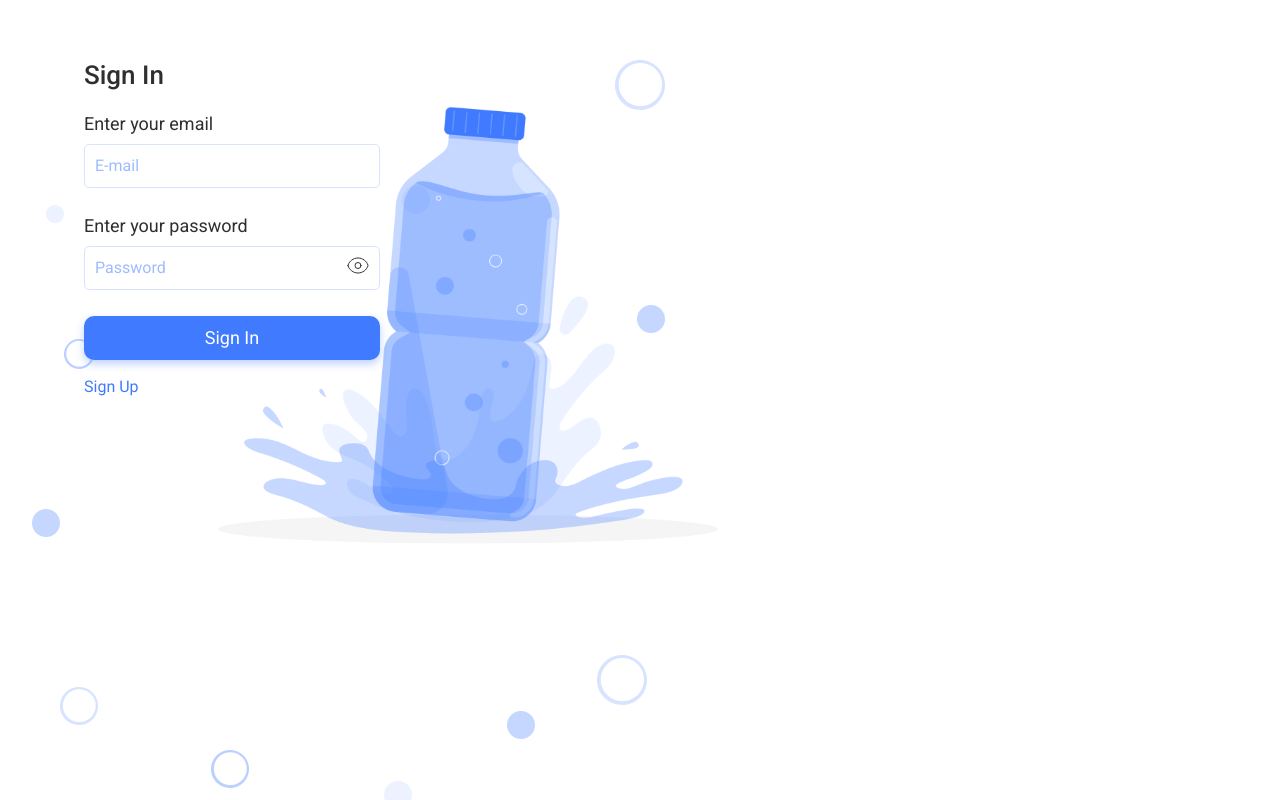
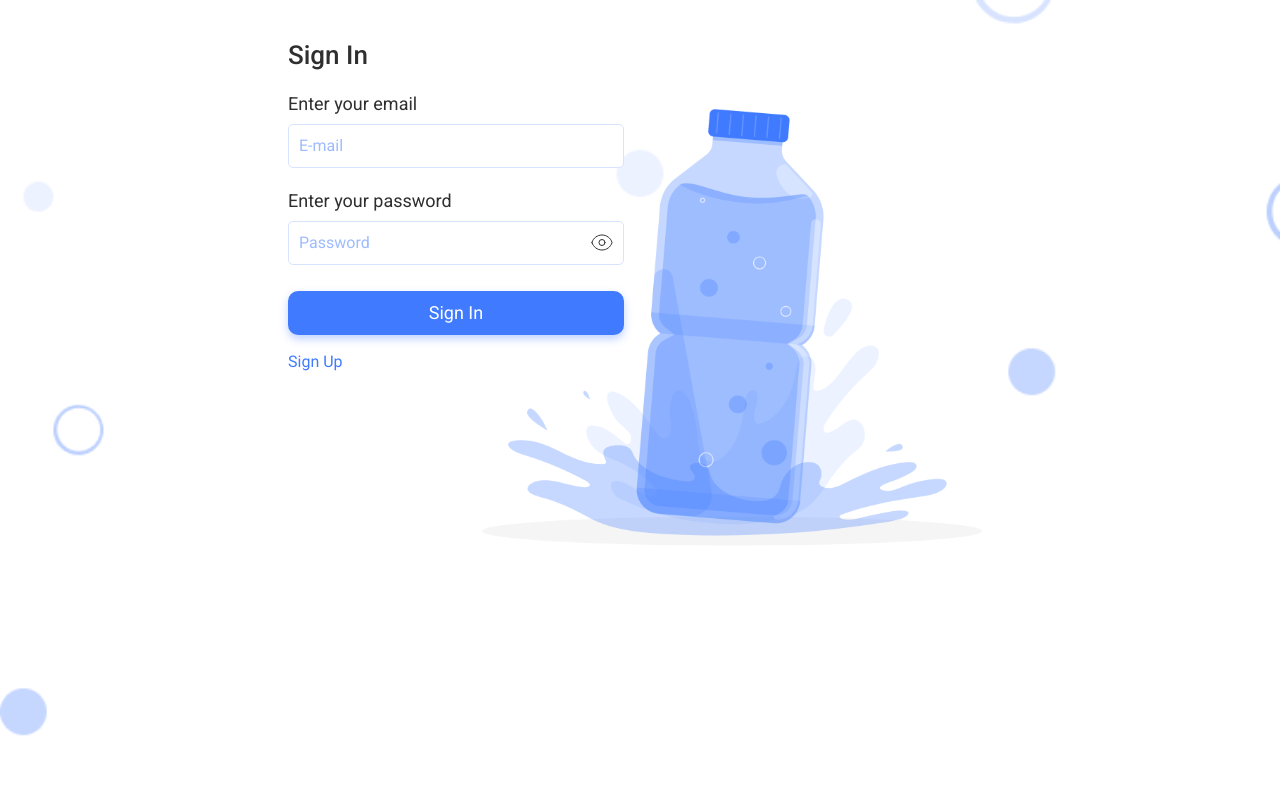
Before and after one commit to yana-kozlova/WaterTracker-front, a React (Vite) app: page /signin in a window 1280 px wide. Built offline with nearby package versions, Linux system fonts and the light colour scheme.

Commit message:
bug fixed, global styles fixed, added hot-toast, created container component

```diff
--- a/package.json
+++ b/package.json
@@ -14,11 +14,13 @@
   "dependencies": {
     "@reduxjs/toolkit": "^2.5.0",
     "axios": "^1.7.9",
+    "classnames": "^2.5.1",
     "clsx": "^2.1.1",
     "formik": "^2.4.6",
     "modern-normalize": "^3.0.1",
     "react": "^18.3.1",
     "react-dom": "^18.3.1",
+    "react-hot-toast": "^2.4.1",
     "react-redux": "^9.2.0",
     "react-router-dom": "^7.0.2",
     "redux-persist": "^6.0.0",
--- /dev/null
+++ b/src/Container/Container.jsx
@@ -0,0 +1,11 @@
+import classNames from "classnames";
+
+import css from "./Container.module.css";
+
+const Container = ({ children, className }) => {
+  const containerStyles = classNames(css.container, className);
+
+  return <div className={containerStyles}>{children}</div>;
+};
+
+export default Container;
--- /dev/null
+++ b/src/Container/Container.module.css
@@ -0,0 +1,14 @@
+.container {
+  max-width: 320px;
+  padding: 0 20px;
+  margin: 0 auto;
+
+  @media screen and (min-width: 768px) {
+    max-width: 768px;
+    padding: 0 32px;
+  }
+
+  @media screen and (min-width: 1440px) {
+    max-width: 1280px;
+  }
+}
--- a/src/components/App/App.jsx
+++ b/src/components/App/App.jsx
@@ -1,8 +1,9 @@
-import { Route, Routes, Navigate} from "react-router-dom";
+import { Route, Routes, Navigate } from "react-router-dom";
 import { lazy, Suspense } from "react";
 import Layout from "../Layout/Layout.jsx";
 import DripLoader from "../DripLoader/DripLoader.jsx";
 import { delayImport } from "../../utils/delayImport";
+import { Toaster } from "react-hot-toast";
 
 // імпорти з затримкою
 
@@ -22,7 +23,6 @@ const NotFoundPage = lazy(() =>
   delayImport(() => import("../../pages/NotFoundPage.jsx"))
 );
 
-
 // const MainPage = lazy(() => import("../../pages/MainPage/MainPage.jsx"));
 // const SigninPage = lazy(() => import("../../pages/SigninPage/SigninPage.jsx"));
 // const SignupPage = lazy(() => import("../../pages/SignupPage/SignupPage.jsx"));
@@ -33,6 +33,48 @@ const NotFoundPage = lazy(() =>
 export default function App() {
   return (
     <>
+      <Toaster
+        toastOptions={{
+          duration: 5000, // Уведомление будет видно 5 секунд
+          // Общие стили
+          style: {
+            background: "var(--primary-color-white)",
+            color: "var(--primary-color-black)",
+            boxShadow: "0px 8px 20px rgba(0, 0, 0, 0.3)",
+            borderRadius: "12px",
+            fontFamily: "var(--font-family)",
+            fontSize: "16px",
+            fontWeight: "bold",
+            padding: "12px 20px",
+          },
+
+          success: {
+            style: {
+              background: "var(--primary-color-blue)",
+              color: "var(--primary-color-white)",
+              border: "2px solid var(--secondary-color-4)",
+            },
+            iconTheme: {
+              primary: "var(--primary-color-white)",
+              secondary: "var(--primary-color-blue)",
+            },
+          },
+
+          error: {
+            style: {
+              background: "var(--secondary-color-3)",
+              color: "var(--primary-color-white)",
+              border: "2px solid var(--secondary-color-5)",
+            },
+            iconTheme: {
+              primary: "var(--primary-color-white)",
+              secondary: "var(--secondary-color-3)",
+            },
+          },
+        }}
+        position="top-right"
+        reverseOrder={false}
+      />
       <Suspense fallback={<DripLoader />}>
         <Routes>
           <Route path="/" element={<Navigate to="/welcome" />} />
--- a/src/components/Auth/Auth.jsx
+++ b/src/components/Auth/Auth.jsx
@@ -1,3 +1,4 @@
+import Container from "../../Container/Container.jsx";
 import { SignInForm } from "../SignUp/SignUp.jsx";
 import css from "./Auth.module.css";
 import BottleImg from "./BottleImg.jsx";
@@ -5,11 +6,11 @@ import BottleImg from "./BottleImg.jsx";
 const Auth = () => {
   return (
     <section className={css.section}>
-      <div className={css.container}>
+      <Container className={css.container}>
         <SignInForm />
 
         <BottleImg className={css.picture} />
-      </div>
+      </Container>
     </section>
   );
 };
--- a/src/components/Auth/Auth.module.css
+++ b/src/components/Auth/Auth.module.css
@@ -5,7 +5,7 @@
   background-image: url("../../assets/images/background-mobil.png");
   background-repeat: no-repeat;
   background-position: 0px 45px;
-
+  background-size: 100% auto;
   min-height: 100vh;
 }
 
@@ -17,9 +17,9 @@
 
 .picture {
   position: absolute;
-  top: 95%;
+  top: 100%;
   left: 50%;
-  transform: translateX(-50%);
+  transform: translate(-50%);
   max-width: 300px;
   width: 100%;
   z-index: 0;
@@ -41,14 +41,14 @@
   box-shadow: 0 4px 10px rgba(0, 0, 0, 0.1);
 }
 
-@media screen and (min-width: 768px) and (max-width: 1439px) {
+@media screen and (min-width: 768px) {
   .container {
     padding: 0 32px;
   }
 
   .picture {
     max-width: 645px;
-    top: 70%;
+    top: 80%;
     left: 62%;
     transform: translate(-50%, -50%);
   }
@@ -56,7 +56,7 @@
   .section {
     padding-top: 40px;
     background-image: url("../../assets/images/background-tabl.png");
-    background-position: 0 60px;
+    background-position: 0 -60px;
   }
 }
 
@@ -70,14 +70,14 @@
   .picture {
     max-width: 916px;
     top: 53%;
-    left: 40%;
+    left: 30%;
     transform: translate(-50%, -50%);
   }
 
   .section {
     padding-top: 162px;
     background-image: url("../../assets/images/background-deskt.png");
-    background-position: 0 49px;
+    background-position: 0 100px;
   }
 
   .signInForm {
--- a/src/components/SignUp/SignUp.jsx
+++ b/src/components/SignUp/SignUp.jsx
@@ -7,7 +7,8 @@ import clsx from "clsx";
 import { NavLink, useLocation } from "react-router-dom";
 import Icon from "../Svg/Svg";
 import { useDispatch } from "react-redux";
-// import toast from "react-hot-toast";
+import toast from "react-hot-toast";
+import { SignInSchema, SignUpSchema } from "../../utils/userValidationSchema";
 const EyeIcon = ({ color = "#2F2F2F", size = 24, ...props }) => (
   <svg
     width={size}
@@ -50,31 +51,6 @@ const EyeSlashIcon = ({ color = "#2F2F2F", size = 24, ...props }) => (
   </svg>
 );
 
-const SignInSchema = Yup.object().shape({
-  email: Yup.string()
-    .email("Invalid email format")
-    .required("Email is required"),
-  password: Yup.string()
-    .required("Password is required")
-    .min(8, "Password must be at least 8 characters")
-    .max(64, "Password must be at most 64 characters"),
-});
-
-export const SignUpSchema = Yup.object({
-  email: Yup.string()
-    .required("Email is required")
-    .email("Invalid email address"),
-  password: Yup.string()
-    .required("Password is required")
-    .min(8, "Your password is too short!")
-    .max(64, "Your password is too long!"),
-  repeatPassword: Yup.string()
-    .required("Password is required")
-    .min(8, "Your password is too short!")
-    .max(64, "Your password is too long!")
-    .oneOf([Yup.ref("password"), null], "Passwords must match"),
-});
-
 const initialValues = {
   email: "",
   password: "",
@@ -86,8 +62,7 @@ export const SignInForm = () => {
   const emailFieldId = useId();
   const passwordFieldId = useId();
   const [showPassword, setShowPassword] = useState(false);
-
-  const handleSubmit = async (values, actions) => {
+  const handleSubmit = (values, actions) => {
     const { email, password } = values;
     // try {
     //   if (pathname === "/signin") {
@@ -144,7 +119,8 @@ export const SignInForm = () => {
         onSubmit={handleSubmit}
         validationSchema={chooseValidationSchema}
       >
-        <Form>
+        <Form className={css.form}>
+          <div className={css.fieldWrapper}>
             <label htmlFor={emailFieldId} className={css.inputLabel}>
               Enter your email
             </label>
@@ -161,11 +137,14 @@ export const SignInForm = () => {
                     })}
                   />
                   {form.errors.email && (
-                  <span className={css.errorMessage}>{form.errors.email}</span>
+                    <span className={css.errorMessage}>
+                      {form.errors.email}
+                    </span>
                   )}
                 </div>
               )}
             </Field>
+          </div>
           <div className={css.passwordFieldWrapper}>
             <div className={css.inputFieldWrapper}>
               <label htmlFor={passwordFieldId} className={css.inputLabel}>
--- a/src/components/SignUp/SignUp.module.css
+++ b/src/components/SignUp/SignUp.module.css
@@ -1,12 +1,17 @@
 @import url(../../index.css);
 
 .signInFormContainer {
+  z-index: 1;
   position: relative;
-  z-index: 1;
-  max-width: 260px;
-  padding: 20px;
+  max-width: 336px;
 }
-
+.form {
+  display: flex;
+  flex-direction: column;
+  gap: 16px;
+  width: 100%;
+  margin-bottom: 16px;
+}
 .signInTitle {
   margin-bottom: 20px;
   text-align: left;
@@ -27,11 +32,13 @@
   color: var(--primary-color-black);
   text-align: left;
 }
-
+.fieldWrapper {
+  display: flex;
+  flex-direction: column;
+}
 .inputField {
-  width: 220px;
   padding: 12px 10px;
-  margin-bottom: 16px;
+  margin-bottom: 5px;
   border: 1px solid var(--secondary-color-6);
   border-radius: 5px;
   box-sizing: border-box;
@@ -63,7 +70,7 @@
 .passwordToggleIcon {
   position: absolute;
   right: 10px;
-  top: 60%;
+  top: 70%;
   transform: translateY(-50%);
   cursor: pointer;
   user-select: none;
@@ -79,7 +86,7 @@
 .submitButton {
   color: var(--primary-color-white);
   font-family: var(--font-family);
-
+  margin-top: 5px;
   padding: 10px 30px;
   border: none;
   border-radius: 10px;
@@ -93,6 +100,7 @@
 }
 
 .submitButton:hover {
+  transform: none;
   background-color: #3063cc;
 }
 
@@ -108,14 +116,16 @@
 }
 
 .inputFieldWrapper {
-  margin-bottom: 10px;
+  display: flex;
+  flex-direction: column;
+
   position: relative;
 }
 
 .errorMessage {
   width: 320px;
   position: absolute;
-  bottom: -5px;
+  bottom: -15px;
   left: 0;
   color: red;
   font-size: 0.8rem;
@@ -140,7 +150,6 @@
   }
   .inputField {
     padding: 11px 10px;
-    width: 296px;
   }
 }
 @media screen and (min-width: 1440px) {
--- a/src/index.css
+++ b/src/index.css
@@ -7,9 +7,9 @@
   -webkit-font-smoothing: antialiased;
   -moz-osx-font-smoothing: grayscale;
   min-width: 320px;
-  max-width: 375px;
+  max-width: 100%;
   margin: 0;
-  padding: 0 20px;
+  padding: 0;
   box-sizing: border-box;
   min-height: 100vh;
 }
@@ -58,14 +58,14 @@ ol {
 
 @media screen and (min-width: 768px) {
   :root {
-    max-width: 768px;
-    padding: 0 32px;
+    max-width: 100%;
+    padding: 0;
   }
 }
 
 @media screen and (min-width: 1440px) {
   :root {
-    max-width: 1440px;
-    padding: 0 18px;
+    max-width: 100%;
+    padding: 0;
   }
 }
--- a/src/styles/globals.css
+++ b/src/styles/globals.css
@@ -30,11 +30,6 @@ button {
   transition: all 0.3s ease;
 }
 
-a:hover,
-button:hover {
-  transform: scale(1.05);
-}
-
 li,
 ul,
 ol {
--- /dev/null
+++ b/src/utils/userValidationSchema.js
@@ -0,0 +1,26 @@
+import * as Yup from "yup";
+
+export const SignInSchema = Yup.object().shape({
+  email: Yup.string()
+    .email("Invalid email format")
+    .required("Email is required"),
+  password: Yup.string()
+    .required("Password is required")
+    .min(8, "Password must be at least 8 characters")
+    .max(64, "Password must be at most 64 characters"),
+});
+
+export const SignUpSchema = Yup.object({
+  email: Yup.string()
+    .required("Email is required")
+    .email("Invalid email address"),
+  password: Yup.string()
+    .required("Password is required")
+    .min(8, "Your password is too short!")
+    .max(64, "Your password is too long!"),
+  repeatPassword: Yup.string()
+    .required("Password is required")
+    .min(8, "Your password is too short!")
+    .max(64, "Your password is too long!")
+    .oneOf([Yup.ref("password"), null], "Passwords must match"),
+});
```
Also changed, not shown: 2 other files (tests, documents, lock files or other folders). Lines whose indentation alone changed are shown as unchanged.
